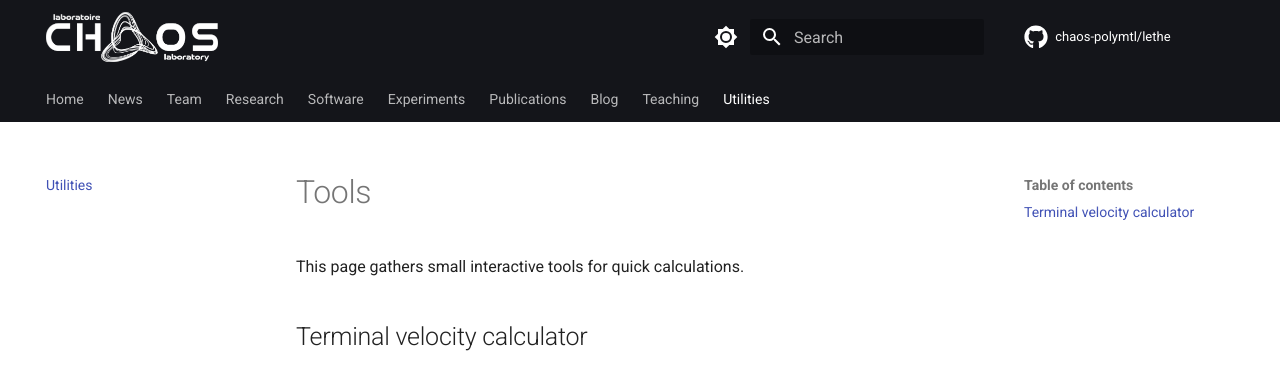
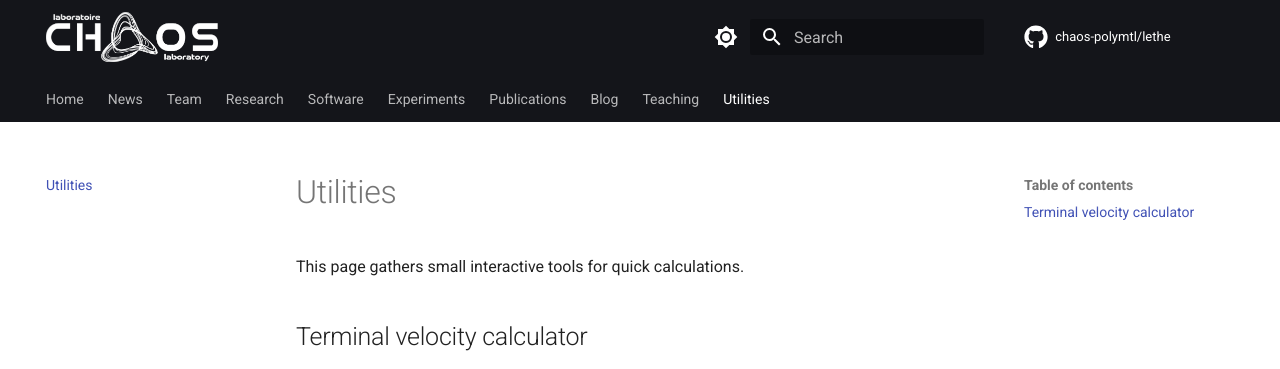
Before and after one commit to chaos-polymtl/chaos-lab, an MkDocs documentation site: the page built from docs/tools.md, in a window 1280 px wide and 1327 px high. Shown: the top 369 px of the window. Built offline with MkDocs 1.6.1 and Material for MkDocs 9.7.7, drawn with Linux system fonts in a browser that asks for light colours; a script that is not in the unit is left out; comment, search, counter and statistics services are not loaded.

Commit message:
Fix the naming of the tool

```diff
--- a/docs/tools.md
+++ b/docs/tools.md
@@ -1,4 +1,4 @@
-# Tools
+# Utilities
 
 This page gathers small interactive tools for quick calculations.
 
```
